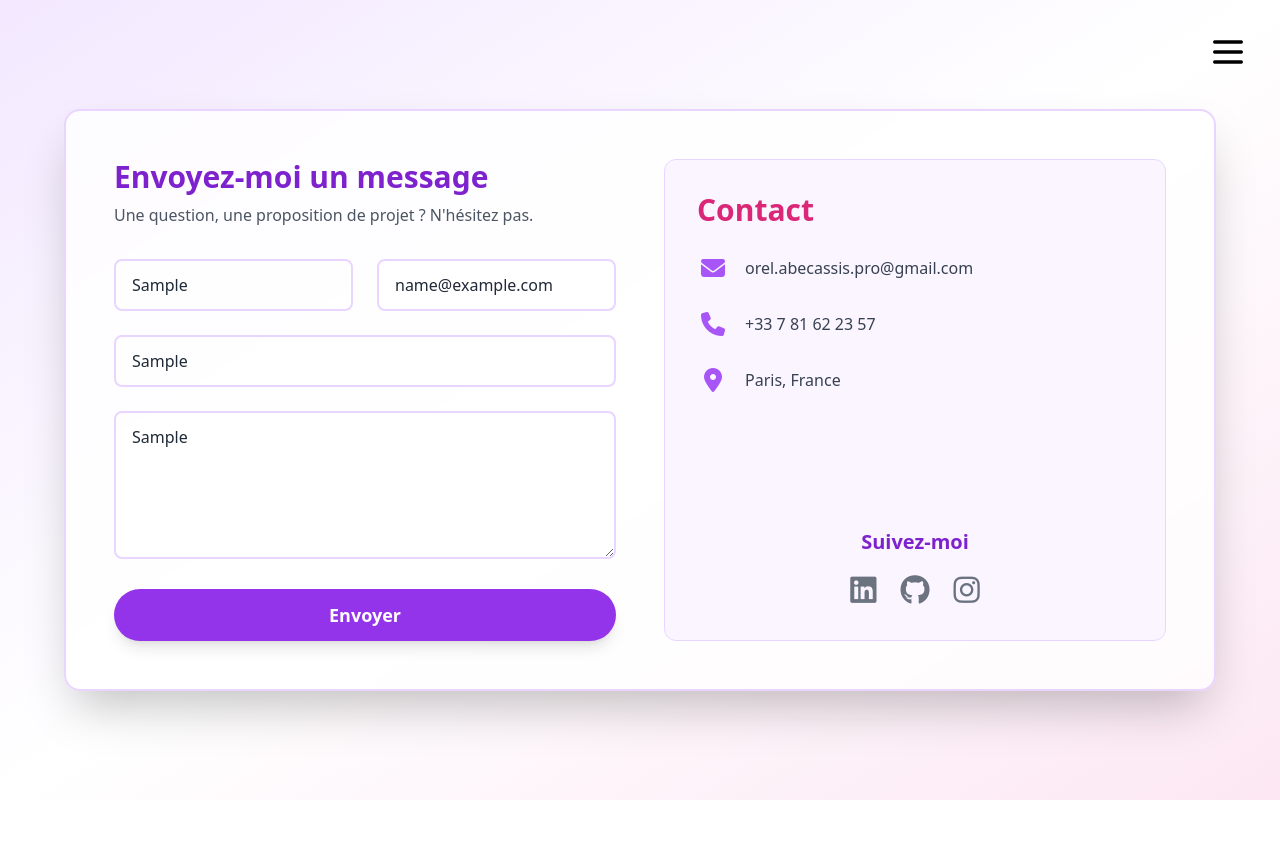
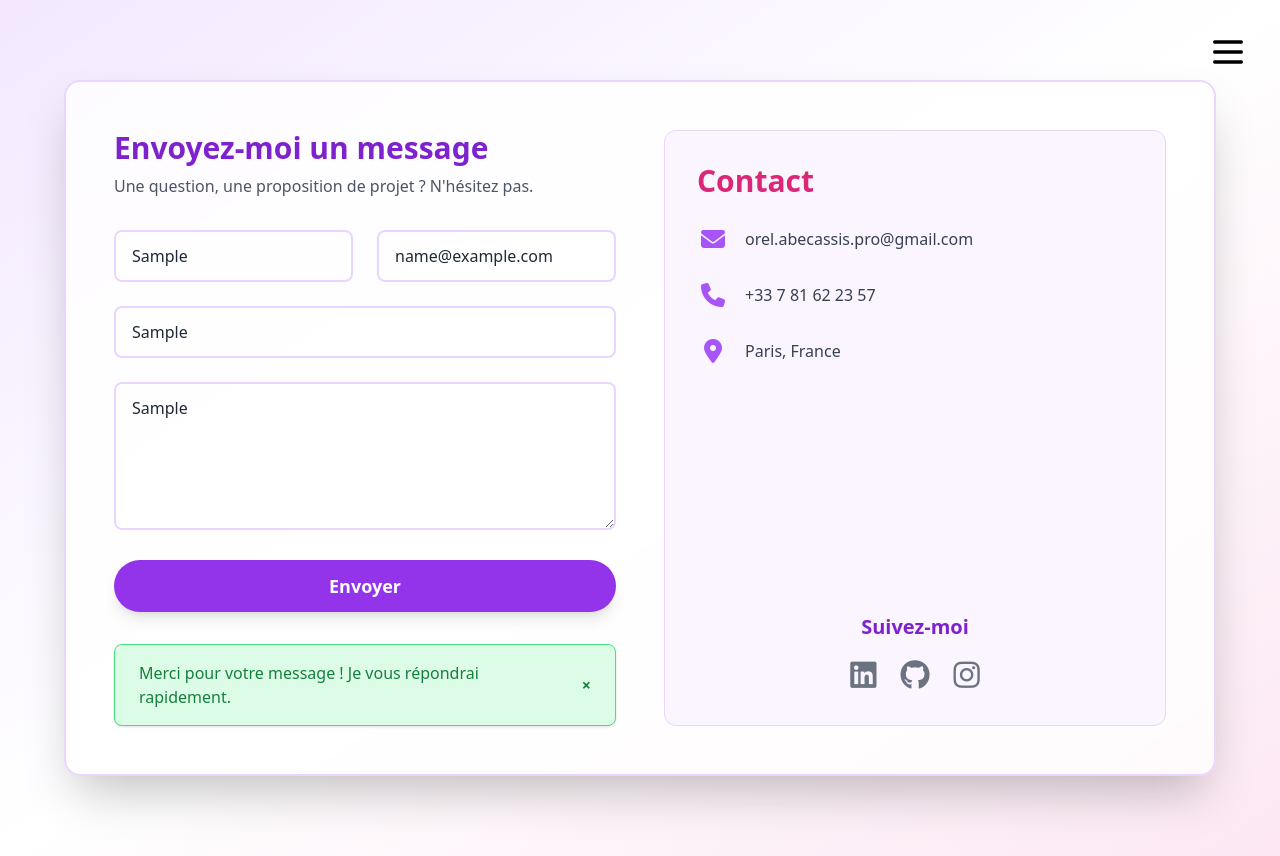
Before and after one commit to orelAbecassis/portfolio-tailwind, a Vue app: page /contact in a window 1280 px wide. Both pictures are taken after typing "Sample", "name@example.com", "Sample", "Sample" into the empty fields and a click on the button "Envoyer". Before the commit the page ends 800 px from the top, so only its background shows below. Built offline with nearby package versions, Linux system fonts and the light colour scheme.

Commit message:
✅Ajout d'un message de confirmation après l'envoi du formulaire

```diff
--- a/src/view/Contact.vue
+++ b/src/view/Contact.vue
@@ -27,6 +27,12 @@
                 Envoyer
               </button>
             </form>
+            <transition name="fade">
+              <div v-if="showSuccess" class="mt-8 flex items-center justify-between bg-green-100 border border-green-400 text-green-700 px-6 py-4 rounded-lg shadow animate-bounce-in">
+                <span>Merci pour votre message ! Je vous répondrai rapidement.</span>
+                <button @click="showSuccess = false" class="ml-4 text-green-700 hover:text-green-900 font-bold">&times;</button>
+              </div>
+            </transition>
           </div>
 
           <!-- Informations de contact -->
@@ -70,15 +76,36 @@
 </template>
 
 <script setup lang="ts">
+import { ref } from 'vue'
+
+const showSuccess = ref(false)
+let timeoutId: number | null = null
+
 const handleSubmit = () => {
-  // Logique de soumission du formulaire
-  // (ex: appel API, validation, etc.)
-  alert("Merci pour votre message !");
-};
+  showSuccess.value = true
+  if (timeoutId) clearTimeout(timeoutId)
+  timeoutId = window.setTimeout(() => {
+    showSuccess.value = false
+  }, 4000)
+}
 </script>
 
 <style scoped>
 .form-input {
   @apply w-full px-4 py-3 bg-white/50 border-2 border-purple-200 rounded-lg focus:ring-2 focus:ring-purple-500 focus:border-purple-500 outline-none transition-all duration-300 placeholder-gray-500 text-gray-800;
 }
+.fade-enter-active, .fade-leave-active {
+  transition: opacity 0.5s;
+}
+.fade-enter-from, .fade-leave-to {
+  opacity: 0;
+}
+@keyframes bounce-in {
+  0% { transform: scale(0.9); opacity: 0; }
+  60% { transform: scale(1.05); opacity: 1; }
+  100% { transform: scale(1); }
+}
+.animate-bounce-in {
+  animation: bounce-in 0.6s;
+}
 </style>
```
